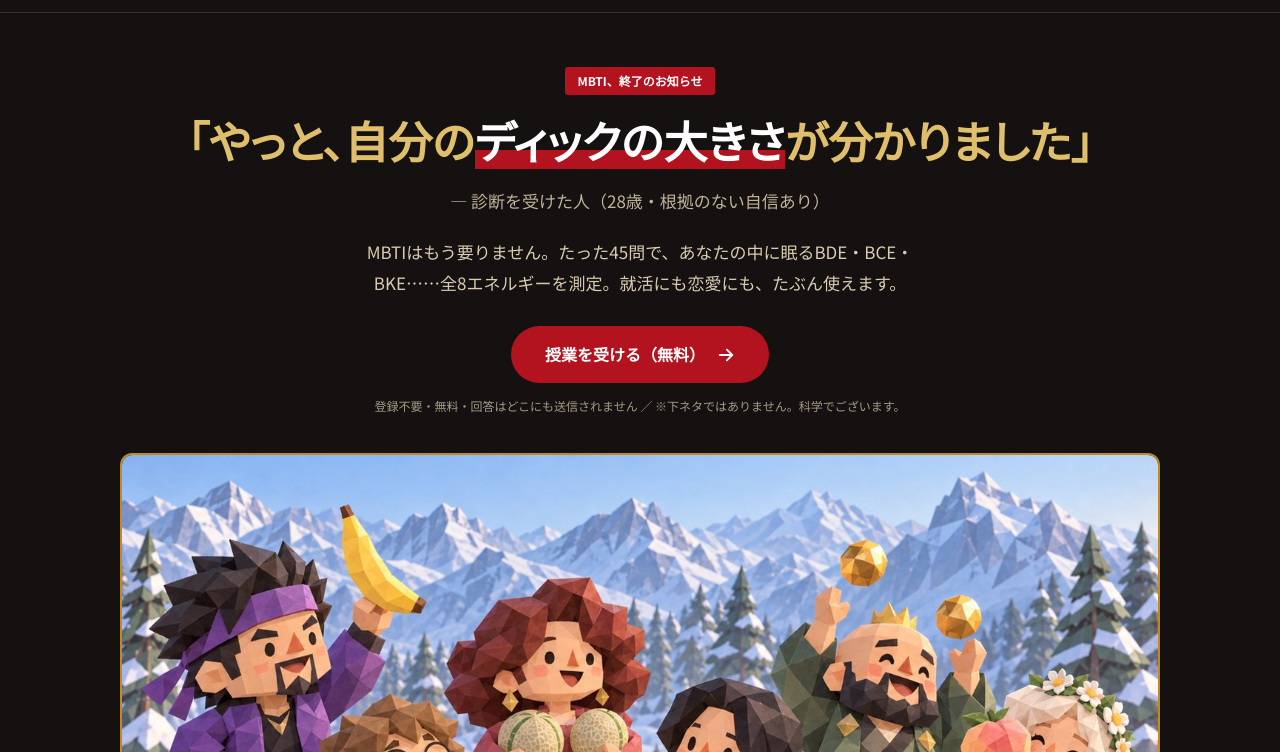
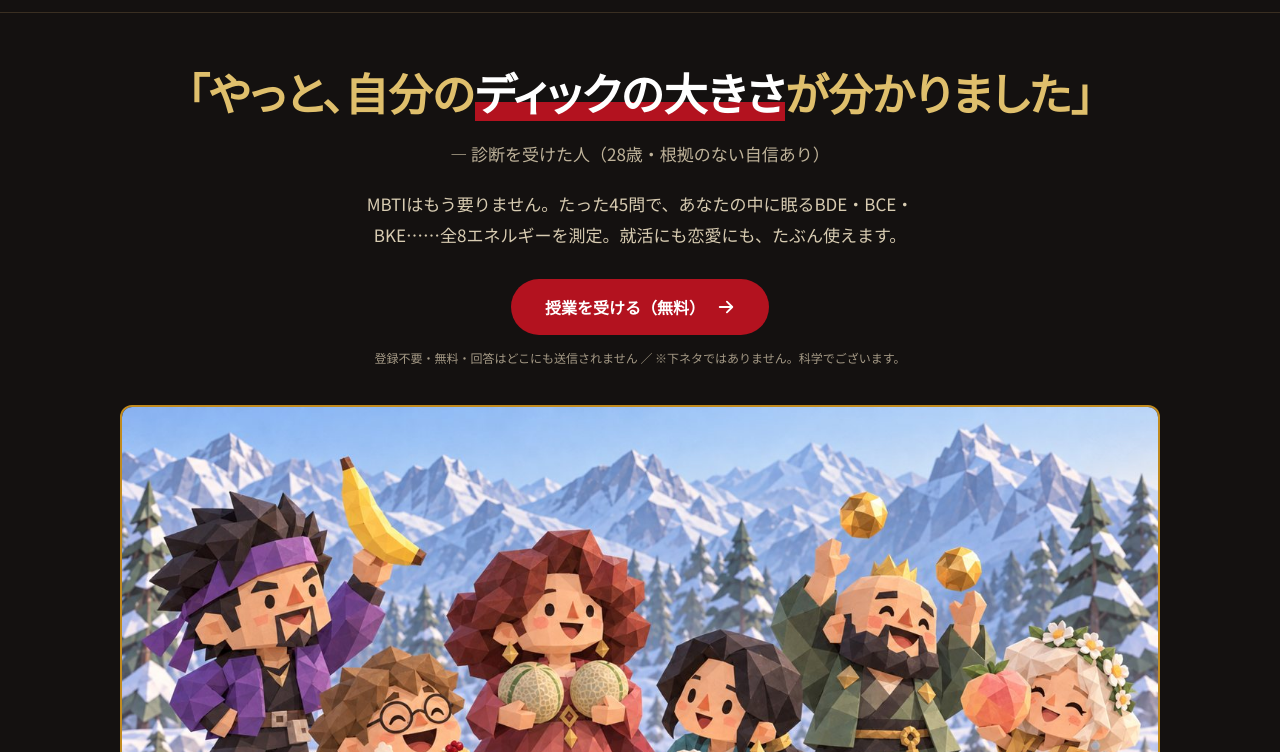
Before and after one commit to soratoki11703-hash/BDE, a plain HTML site: page index.html in a window 1280 px wide. Shown: the part 48-800 px from the top of the page. Drawn offline with Linux system fonts and the light colour scheme.

Commit message:
トップの「MBTI、終了のお知らせ」を削除
Co-Authored-By: Claude Opus 5.5 <noreply@anthropic.com>

```diff
--- a/index.html
+++ b/index.html
@@ -62,7 +62,7 @@ button{font:inherit;cursor:pointer}
 /* hero */
 .hero{background:var(--kuro);color:#efe6d2;text-align:center;padding-top:52px;position:relative}
 .seal{display:inline-block;font-size:12px;font-weight:700;color:#fff;background:var(--aka);padding:3px 12px;border-radius:3px;letter-spacing:0}
-.hero h1{font-family:var(--display);font-weight:700;font-size:min(44px,calc((100vw - 40px) / 22));white-space:nowrap;line-height:1.45;color:var(--kin-l);margin-top:18px}
+.hero h1{font-family:var(--display);font-weight:700;font-size:min(44px,calc((100vw - 40px) / 22));white-space:nowrap;line-height:1.45;color:var(--kin-l);margin-top:0}
 .hero h1 em{font-style:normal;color:#fff;background:linear-gradient(transparent 62%,var(--aka) 62%)}
 .sp{display:none}
 @media (max-width:640px){.hero h1{white-space:normal;font-size:clamp(26px,8.4vw,36px);line-height:1.5}.sp{display:inline}}
@@ -335,7 +335,6 @@ body.testing .quit{display:inline-block}
 
 <header class="hero" id="top">
   <div class="in">
-    <span class="seal">MBTI、終了のお知らせ</span>
     <h1>「やっと、自分の<br class="sp"><em>ディックの大きさ</em>が<br class="sp">分かりました」</h1>
     <div class="who">— 診断を受けた人（28歳・根拠のない自信あり）</div>
     <p>MBTIはもう要りません。たった45問で、あなたの中に眠るBDE・BCE・BKE……全8エネルギーを測定。就活にも恋愛にも、たぶん使えます。</p>
```
